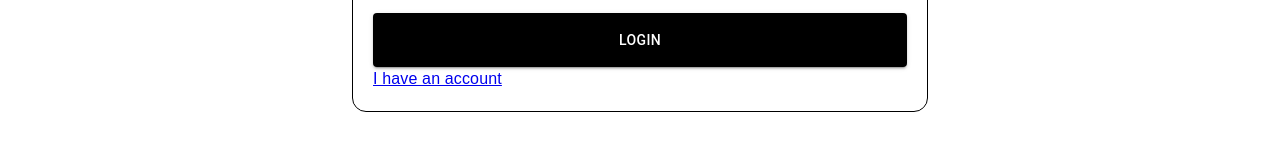
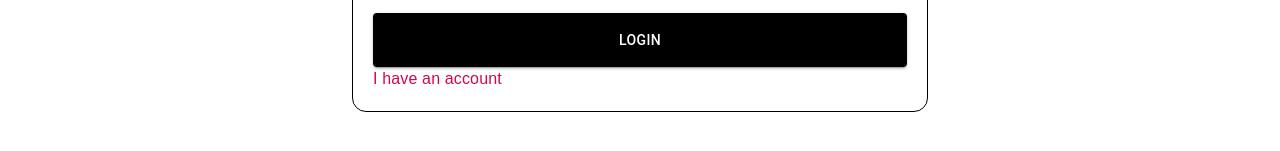
Before and after one commit to G-Gateway-React/ecommerce-MB, a React (Create React App) app: page /signup in a window 1280 px wide. Shown: the part 523-674 px from the top of the page. Built offline with nearby package versions, Linux system fonts and the light colour scheme; a web font is replaced by a local one.

Commit message:
add have account or not

```diff
--- a/src/pages/login/Login.tsx
+++ b/src/pages/login/Login.tsx
@@ -4,6 +4,7 @@ import Navbar from "../../components/navbar/Navbar";
 import { FormSection, ButtonForm } from "./loginStyle";
 import Input from "../../components/input/Input";
 import CheckBoxCatalog from "../../components/checkboxCatalog/CheckBoxCatalog";
+import {AnchorLink} from '../../components/navbar/styleNavbar'
 
 const Login: React.FC = () => {
   return (
@@ -18,9 +19,12 @@ const Login: React.FC = () => {
           <form>
             <Input type="email" placeholder="Email" />
             <Input type="password" placeholder="Password" />
-            <CheckBoxCatalog text={'Remember Me'} />
+            <CheckBoxCatalog text={"Remember Me"} />
             <ButtonForm variant="contained">Login</ButtonForm>
           </form>
+          <AnchorLink color={"#d1094b"} to="/signup">
+            I don't have an account
+          </AnchorLink>
         </FormSection>
       </Container>
     </div>
--- a/src/pages/signup/Signup.tsx
+++ b/src/pages/signup/Signup.tsx
@@ -5,6 +5,7 @@ import { FormSection, ButtonForm } from "../login/loginStyle";
 import Input from "../../components/input/Input";
 import CheckBoxCatalog from "../../components/checkboxCatalog/CheckBoxCatalog";
 import { Link } from "react-router-dom";
+import { AnchorLink } from "../../components/navbar/styleNavbar";
 
 const Signup = () => {
   return (
@@ -23,7 +24,9 @@ const Signup = () => {
             <CheckBoxCatalog text={"Remember Me"} />
             <ButtonForm variant="contained">Login</ButtonForm>
           </form>
-          <Link to='/login'>I have an account</Link>
+          <AnchorLink color={"#d1094b"} to="/signup">
+            I have an account
+          </AnchorLink>
         </FormSection>
       </Container>
     </div>
```
